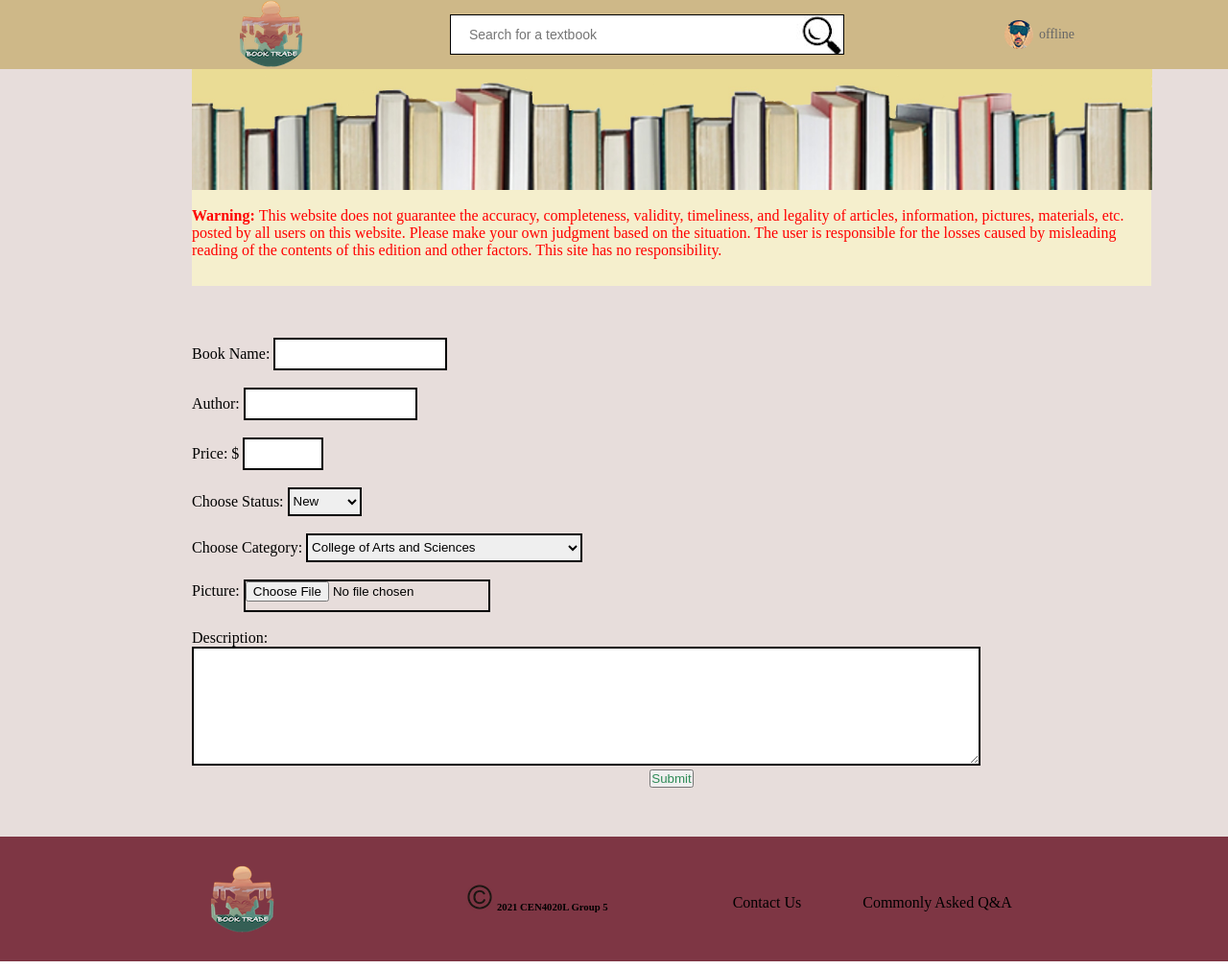
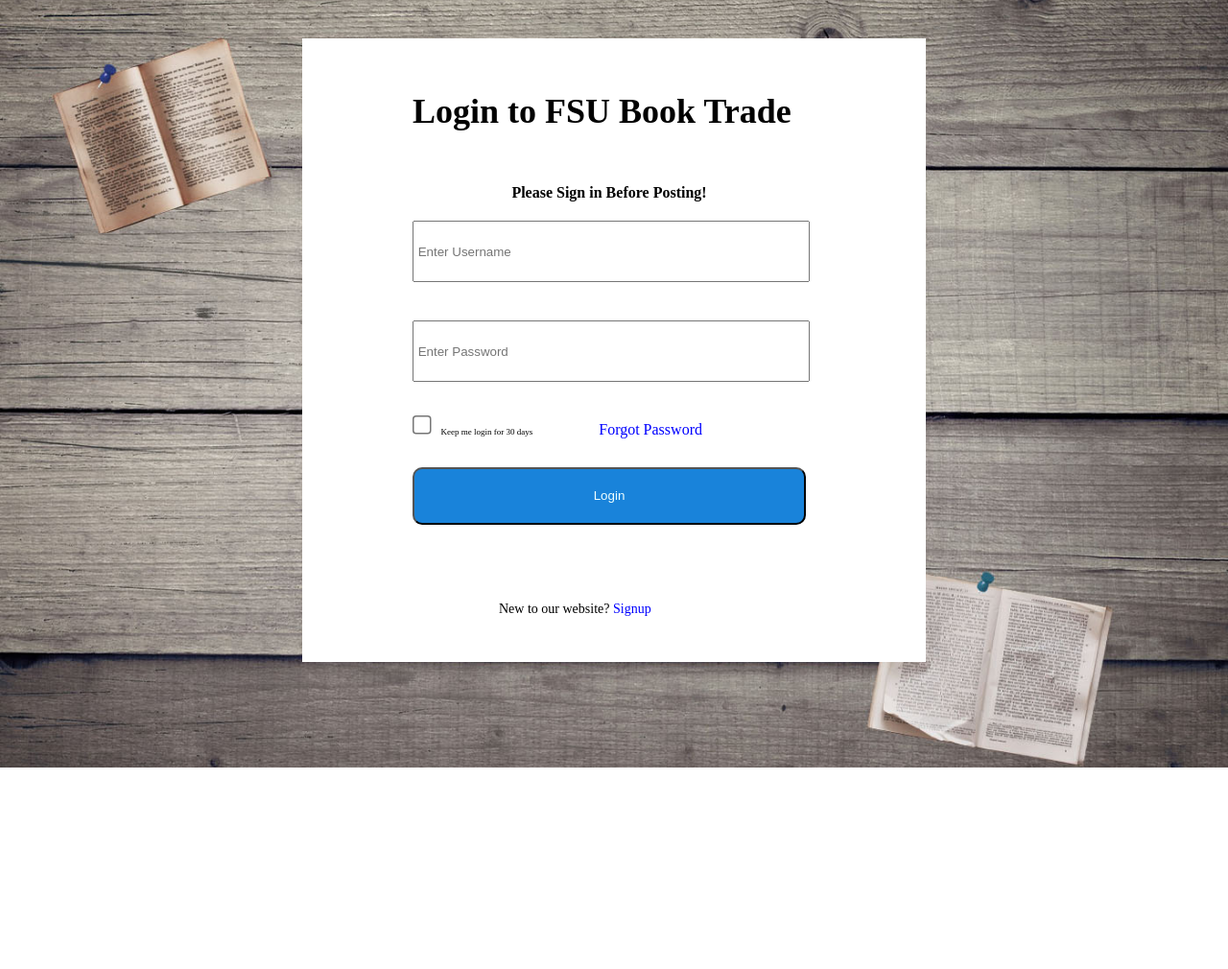
Before and after one commit to ZhixiL/BookTrade_WebApp, a Flask app: page /post in a window 1280 px wide; the page is wider, and only the part inside the window is pictured. Shown: that part at 96% size. After the commit the page ends 800 px from the top of that part, so only its background shows below. Run offline with Flask 2, Linux system fonts and the light colour scheme.

Commit message:
Updated Post attribute author, updated database, redirect user from post to login if user is not logged on; improve flash feedback for search result not found & user not logged on and trying to post a post

```diff
--- a/app.py
+++ b/app.py
@@ -34,6 +34,8 @@ class Post(wadb.Model):  # relation model with the model/table Account to let th
     # this will connect back to the account through account's ^^
     bookname = wadb.Column(wadb.String(30), nullable=False)
     # User must input a Title of their post^^
+    author = wadb.Column(wadb.String(30), nullable=False, default = "Author Not Specified")
+    # Storing the author of the textbook^
     price = wadb.Column(wadb.Float, nullable=False, default=0)
     # User has to input the price of their listing with up to 2 decimals ^^
     stat = wadb.Column(wadb.String(30), nullable=False, default="New")
@@ -129,10 +131,10 @@ def booklist():
 
     else:  #This is the case for search
         key = str(request.form['keywords'])
-        bklist = Post.query.filter(
-            Post.bookname.contains(key)).order_by(Post.time).limit(12)
+        bklist = list(Post.query.filter(Post.bookname.contains(key)).order_by(Post.time).limit(12))
         if not bklist:  # This is the case for nothing found
-            return redirect(url_for('index'))
+            flash('Nothing was found!')
+            return render_template('booklist.html', user=user, booktitle="none", bklist=bklist)
         else:
             return render_template("booklist.html", user=user, booktitle="none", bklist=bklist)
 #End Zack
@@ -161,11 +163,14 @@ def post():
         user = Account.query.filter_by(username=session['user']).first(
         ).firstname + ' ' + Account.query.filter_by(username=session['user']).first().lastname
     else:
-        user = 'offline'
+        flash('Please Sign in Before Posting!')
+        return render_template('login.html')
+        #User are not allowed to enter new post without signed in.
+
     if request.method == 'GET':
-
         return render_template('post.html', user=user)
     else: #Separation of post & get
+        post_by = session['user']
         name_of_book = request.form.get('BookName')
         post_price = float(round(request.form.get('Price'),2)) #ensure pricing is precisely round to 2 decimal place.
         status = request.form.get('status')
```
Also changed, not shown: templates/booklist.html (+7 -0 lines), webapp.db, 1 other file.
